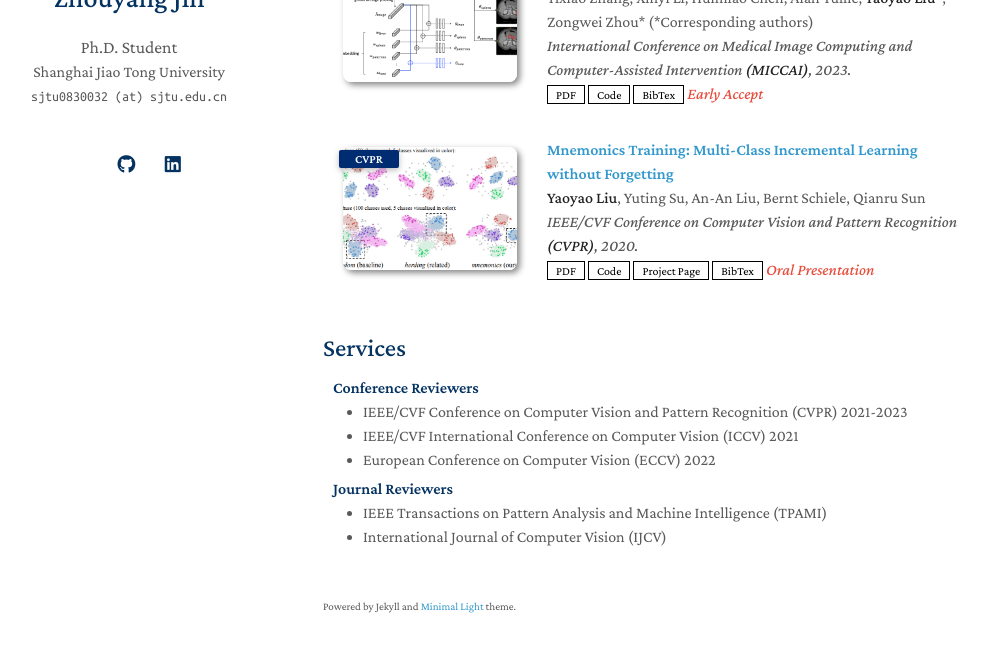
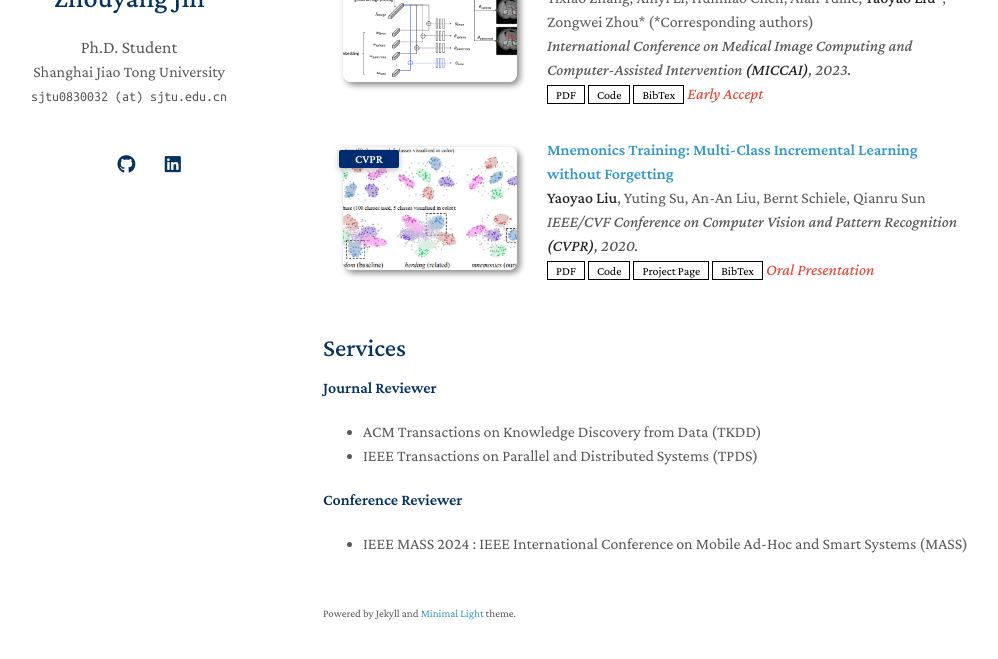
Before and after one commit to jzyKevin/jzyKevin.github.io, a Jekyll site: the page built from index.md, in a window 1280 px wide and 900 px high, scrolled down 823 px, cut to the strip 206-865 px from the top of the window. Shown: the whole strip, without its empty margins (147-1145 px from the left). Built offline with Jekyll 4.4.1, drawn with Linux system fonts in a browser that asks for light colours; a style sheet for code colours, icons or effects is not loaded; our own code applies the rules of GitHub Pages for plain Markdown files.

Commit message:
Update services.md

```diff
--- a/_includes/services.md
+++ b/_includes/services.md
@@ -1,16 +1,10 @@
 ## Services
 
-<h4 style="margin:0 10px 0;">Conference Reviewers</h4>
+#### Journal Reviewer
 
-<ul style="margin:0 0 5px;">
-  <li><a href="http://cvpr2023.thecvf.com/"><autocolor>IEEE/CVF Conference on Computer Vision and Pattern Recognition (CVPR) 2021-2023</autocolor></a></li>
-  <li><a href="http://iccv2021.thecvf.com/"><autocolor>IEEE/CVF International Conference on Computer Vision (ICCV) 2021</autocolor></a></li>
-  <li><a href="https://eccv2022.ecva.net/"><autocolor>European Conference on Computer Vision (ECCV) 2022</autocolor></a></li>
-</ul>
+- ACM Transactions on Knowledge Discovery from Data (TKDD)
+- IEEE Transactions on Parallel and Distributed Systems (TPDS)
 
-<h4 style="margin:0 10px 0;">Journal Reviewers</h4>
+#### Conference Reviewer
 
-<ul style="margin:0 0 20px;">
-  <li><a href="https://www.computer.org/csdl/journal/tp"><autocolor>IEEE Transactions on Pattern Analysis and Machine Intelligence (TPAMI)</autocolor></a></li>
-  <li><a href="https://www.springer.com/journal/11263"><autocolor>International Journal of Computer Vision (IJCV)</autocolor></a></li>
-</ul>
+- IEEE MASS 2024 : IEEE International Conference on Mobile Ad-Hoc and Smart Systems (MASS)
```
